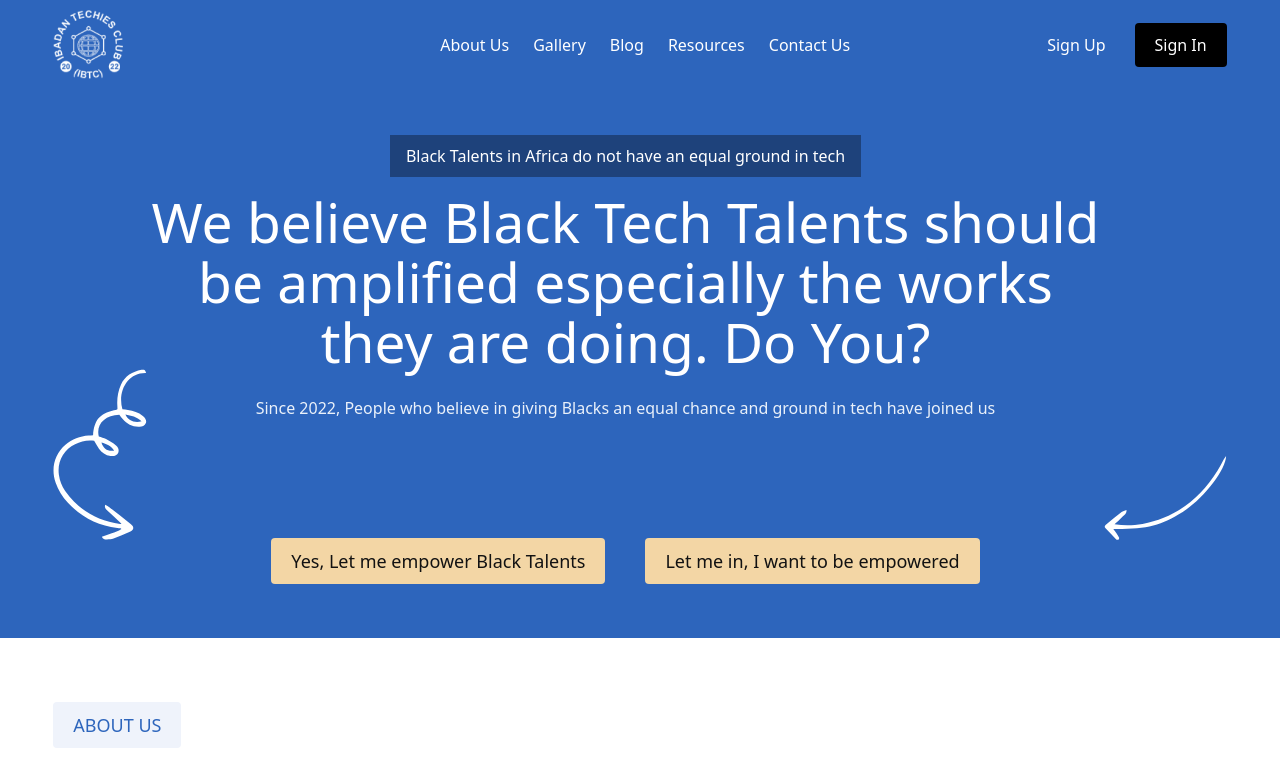
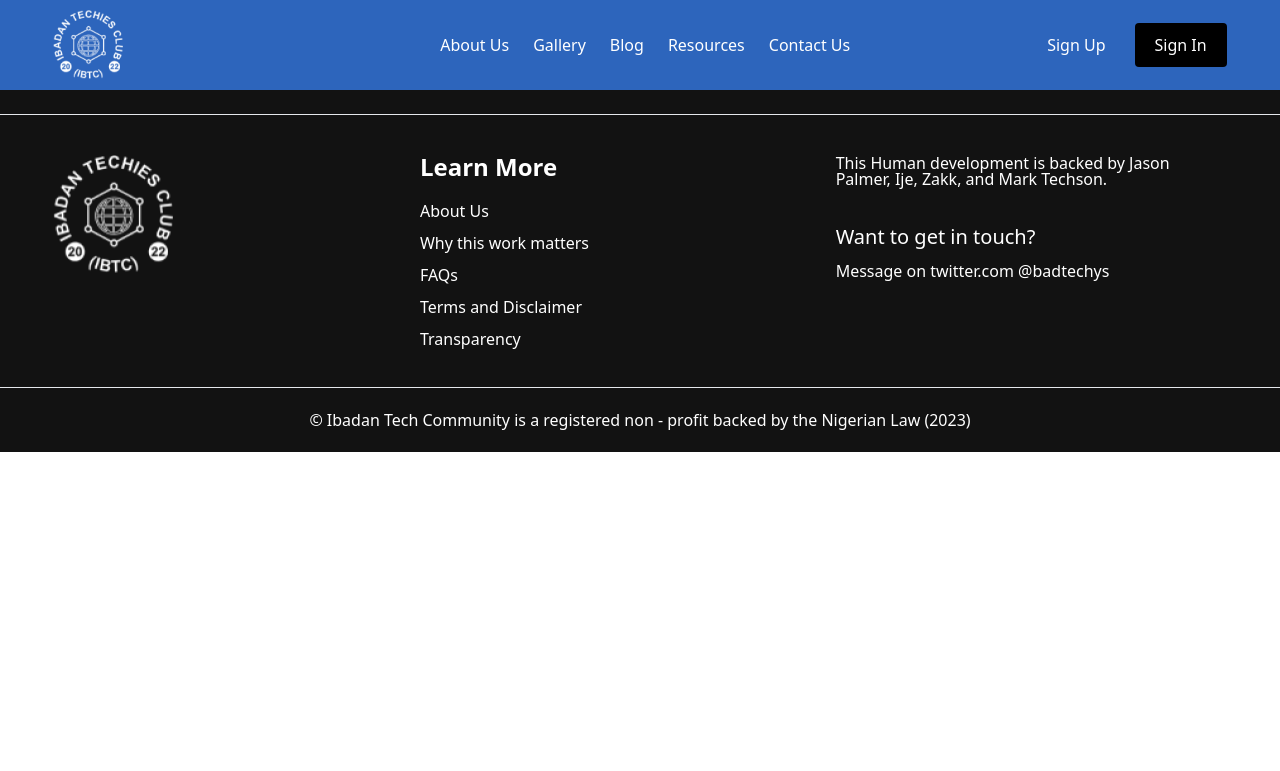
Before and after one commit to Ibadan-Techies/badtechies, a Next.js app: page / in a window 1280 px wide. Shown: the top 771 px of the page. Built offline with nearby package versions, Linux system fonts and the light colour scheme.

Commit message:
make some global css changes

```diff
--- a/src/pages/_document.tsx
+++ b/src/pages/_document.tsx
@@ -4,7 +4,7 @@ export default function Document() {
   return (
     <Html lang="en">
       <Head />
-      <body>
+      <body className="* box-border m-0 p-0 overflow-wrap break-word">
         <Main />
         <NextScript />
       </body>
--- a/src/pages/index.tsx
+++ b/src/pages/index.tsx
@@ -1,8 +1,8 @@
 import Head from 'next/head'
 import Footer from '@/components/Footer/footer'
 import NavigationBar from '@/components/Navbar/navbar'
-import LandingBanner from '@/components/LandingBanner/banner'
-import AboutUs from '@/components/LandingAboutUs/about'
+// import LandingBanner from '@/components/LandingBanner/banner'
+// import AboutUs from '@/components/LandingAboutUs/about'
 
 export default function Home() {
   return (
@@ -14,8 +14,8 @@ export default function Home() {
         <link rel="icon" href="/favicon.ico" />
       </Head>
       <NavigationBar />
-      <LandingBanner />
-      <AboutUs />
+      {/* <LandingBanner />
+      <AboutUs /> */}
       <Footer />
     </>
   )
```
